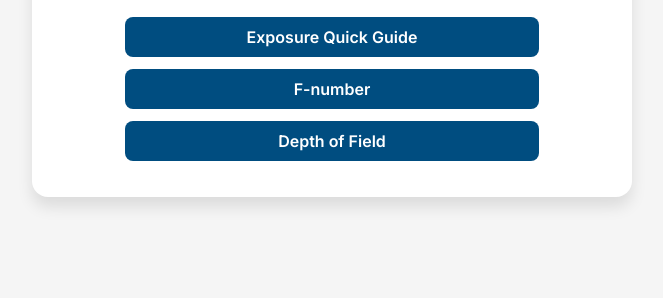
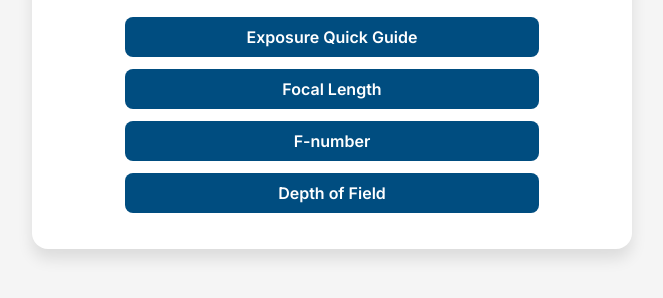
Before and after one commit to kagancinematography/rtc335, a plain HTML site: page index.html in a window 1280 px wide. Shown: the part 164-462 px from the top of the page, without its empty margins (308-971 px from the left). Drawn offline with Linux system fonts and the light colour scheme.

Commit message:
Update index.html

```diff
--- a/index.html
+++ b/index.html
@@ -78,6 +78,7 @@
     <h2>COURSE MATERIALS</h2>
     <nav aria-label="Index Navigation">
       <a class="button" href="https://www.papermark.com/view/cmfnu1rlv0001la0494fi7h1b" target="_blank" rel="noopener noreferrer">Exposure Quick Guide</a>
+      <a class="button" href="https://www.papermark.com/view/cmfr4yzl90025ie045nptdhg5" target="_blank" rel="noopener noreferrer">Focal Length</a>
       <a class="button" href="https://www.papermark.com/view/cmfntzwdd002djy04w3opnwbr" target="_blank" rel="noopener noreferrer">F-number</a>
       <a class="button" href="https://www.papermark.com/view/cmfnu49050008la04h3xq9dvc" target="_blank" rel="noopener noreferrer">Depth of Field</a>
     </nav>
```
